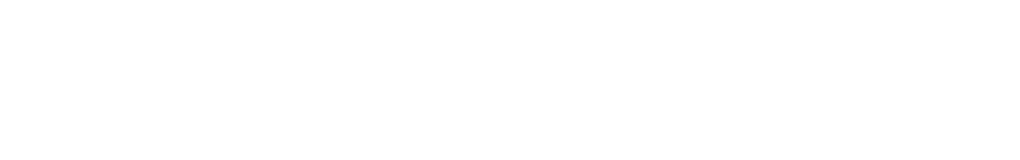
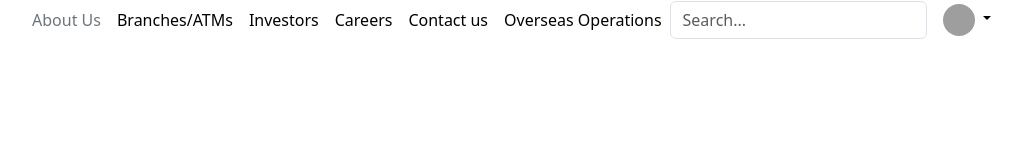
Before and after one commit to asmilsubair/Project2, a plain HTML site: page index.html in a window 1280 px wide. Shown: the whole page, without its empty margins (58-1078 px from the left). Drawn offline with nearby package versions, Linux system fonts and the light colour scheme; grey boxes are pictures that could not be loaded.

Commit message:
navbar-added

```diff
--- a/index.html
+++ b/index.html
@@ -11,6 +11,40 @@
 </head>
 <body>
 
+
+    <div class="container">
+        <div class="d-flex flex-wrap align-items-center justify-content-center justify-content-lg-start">
+
+
+          <ul class="nav col-12 col-lg-auto me-lg-auto mb-2 justify-content-center mb-md-0">
+            <li><a href="#" class="nav-link px-2 link-secondary">About Us</a></li>
+            <li><a href="#" class="nav-link px-2 link-body-emphasis">Branches/ATMs</a></li>
+            <li><a href="#" class="nav-link px-2 link-body-emphasis">Investors</a></li>
+            <li><a href="#" class="nav-link px-2 link-body-emphasis">Careers</a></li>
+            <li><a href="#" class="nav-link px-2 link-body-emphasis">Contact us</a></li>
+            <li><a href="#" class="nav-link px-2 link-body-emphasis">Overseas Operations</a></li>
+
+          </ul>
+
+          <form class="col-12 col-lg-auto mb-3 mb-lg-0 me-lg-3" role="search">
+            <input type="search" class="form-control" placeholder="Search..." aria-label="Search">
+          </form>
+
+          <div class="dropdown text-end">
+            <a href="#" class="d-block link-body-emphasis text-decoration-none dropdown-toggle" data-bs-toggle="dropdown" aria-expanded="false">
+              <img src="https://github.com/mdo.png" alt="mdo" width="32" height="32" class="rounded-circle">
+            </a>
+            <ul class="dropdown-menu text-small">
+              <li><a class="dropdown-item" href="#">New project...</a></li>
+              <li><a class="dropdown-item" href="#">Settings</a></li>
+              <li><a class="dropdown-item" href="#">Profile</a></li>
+              <li><hr class="dropdown-divider"></li>
+              <li><a class="dropdown-item" href="#">Sign out</a></li>
+            </ul>
+          </div>
+        </div>
+      </div>
+
     <script src="https://cdn.jsdelivr.net/npm/bootstrap@5.3.2/dist/js/bootstrap.bundle.min.js" integrity="sha384-C6RzsynM9kWDrMNeT87bh95OGNyZPhcTNXj1NW7RuBCsyN/o0jlpcV8Qyq46cDfL" crossorigin="anonymous"></script>
 
 </body>
```
